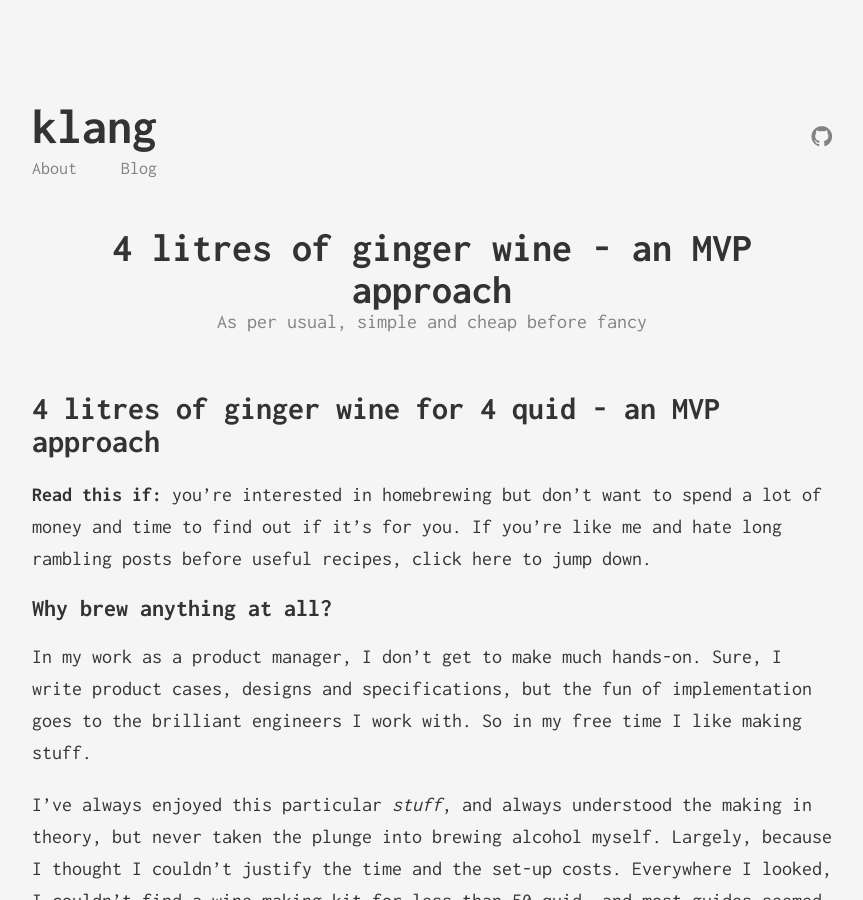
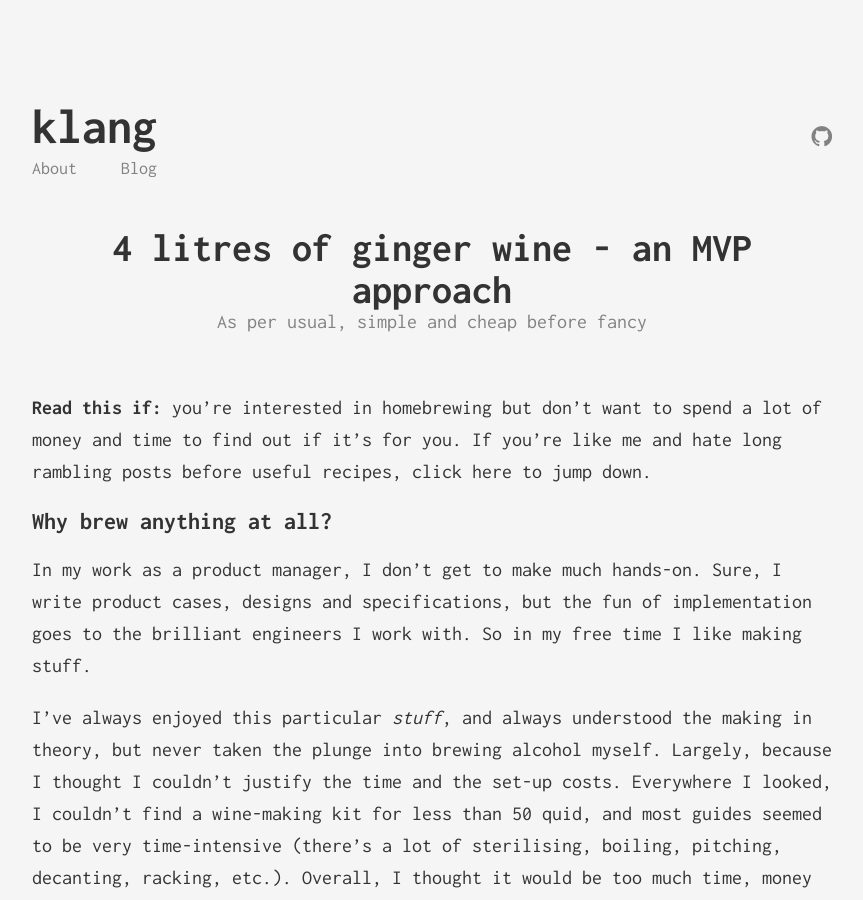
Before and after one commit to jetk/jetk.github.io, a Jekyll site: the page built from _posts/2020-00-15-brewing.markdown, in a window 1280 px wide and 900 px high. Shown: the whole window, without its empty margins (208-1071 px from the left). Built offline with Jekyll 4.4.1, drawn with Linux system fonts in a browser that asks for light colours.

Commit message:
removed header

```diff
--- a/_posts/2020-00-15-brewing.markdown
+++ b/_posts/2020-00-15-brewing.markdown
@@ -6,7 +6,6 @@ date:   2020-05-15 16:24:35 +0100
 categories: howto
 ---
 
-# 4 litres of ginger wine for 4 quid - an MVP approach
 **Read this if:** you're interested in homebrewing but don't want to spend a lot of money and time to find out if it's for you. If you're like me and hate long rambling posts before useful recipes, click here to jump down.
 
 ## Why brew anything at all?
```
